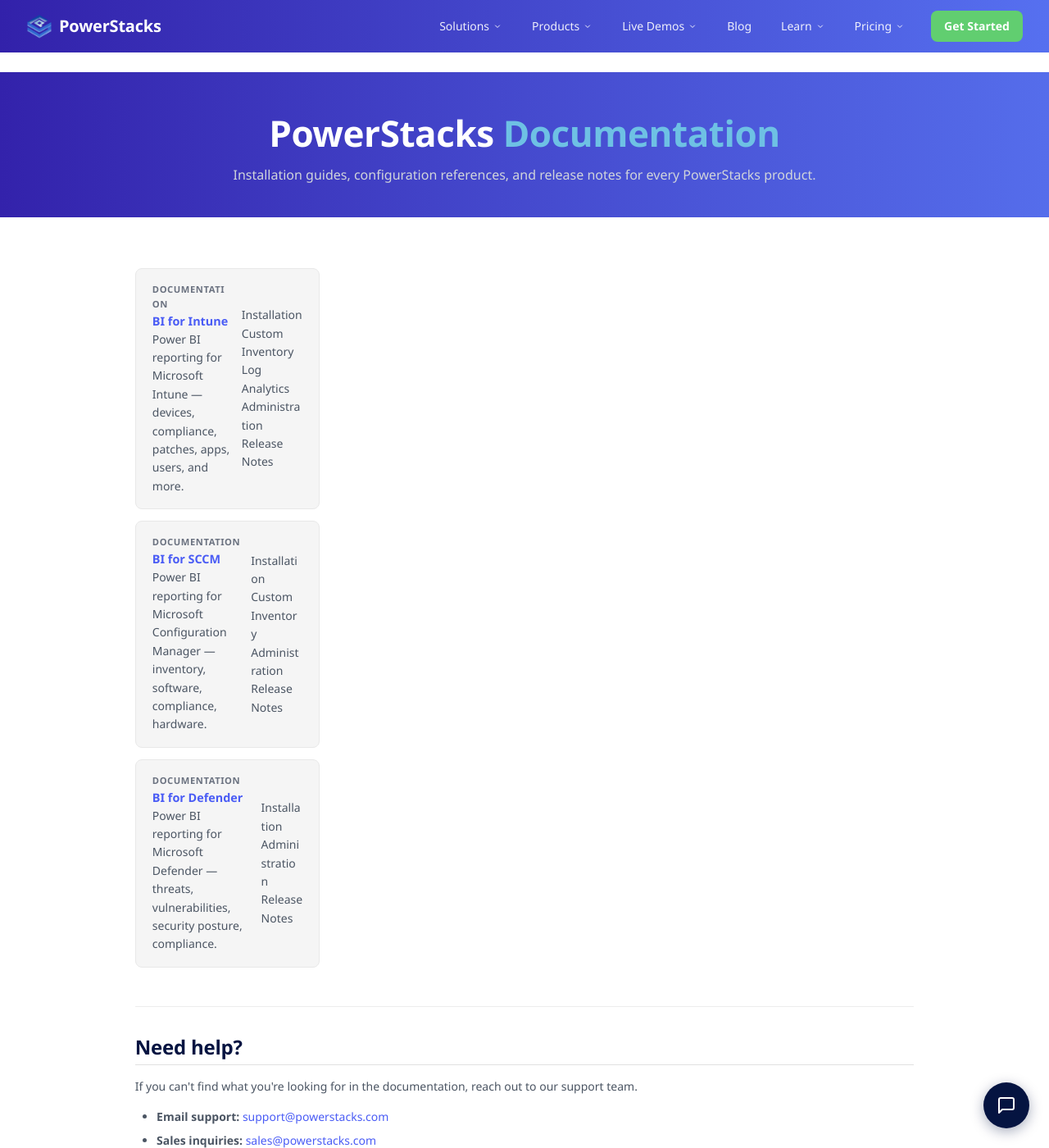
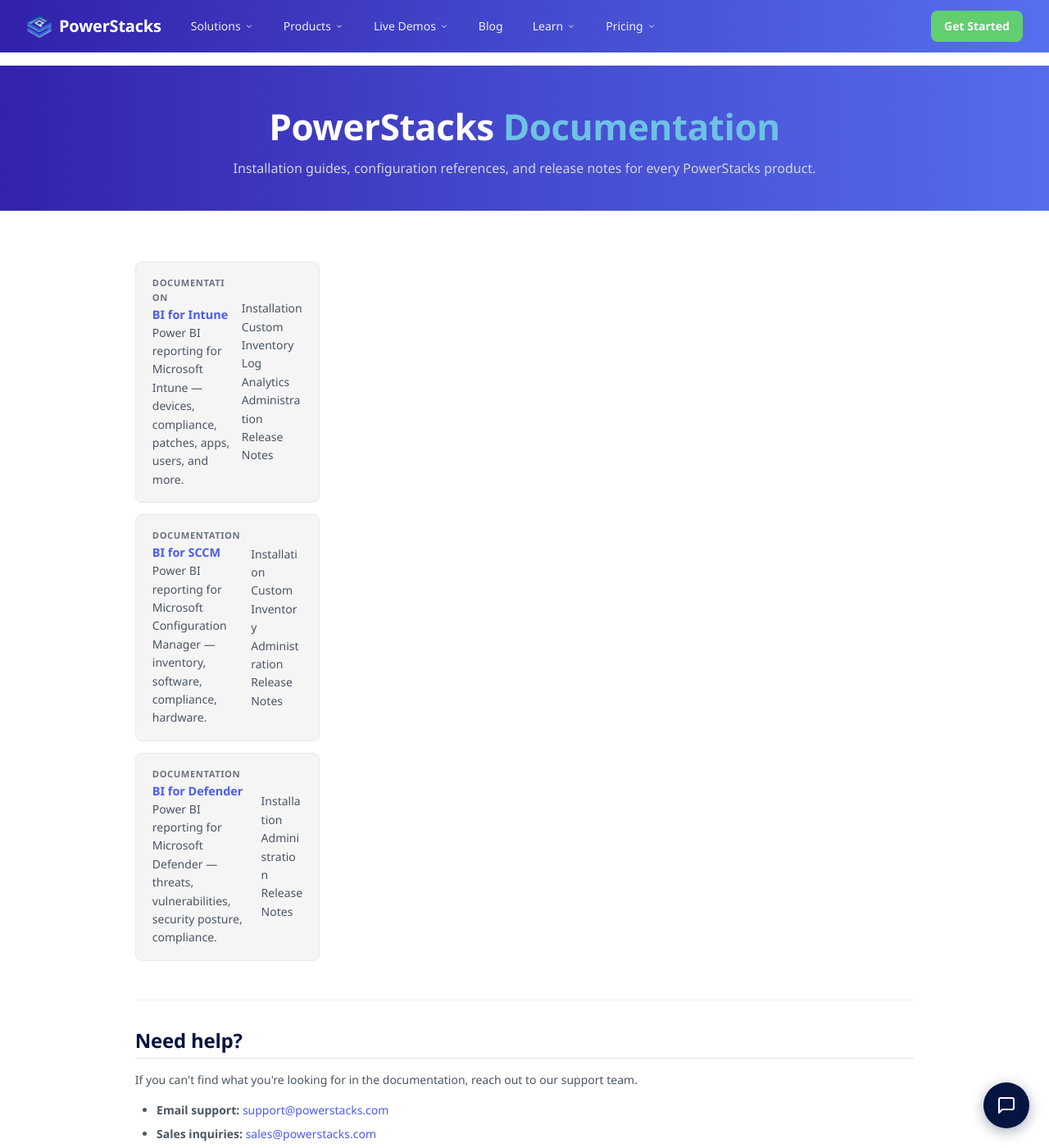
Before and after one commit to powerstacks-corp/powerstacks-docs, an MkDocs documentation site: the page built from docs/index.md, in a window 1280 px wide and 1400 px high. Shown: the whole window at 82% size. Built offline with MkDocs 1.6.1 and Material for MkDocs 9.7.7, drawn with Linux system fonts in a browser that asks for light colours.

Commit message:
Scope sidebar to current product; fix alignment + hero margin
- Re-enable navigation.tabs (hidden via CSS) so Material scopes the
  left sidebar to the active product section only
- Fix hero margin-top so article content isn't pushed under the nav
- Left-align nav items to match content flow
- Ensure .md-tabs stays hidden (tabs used only for sidebar scoping)

```diff
--- a/docs/stylesheets/powerstacks-nav.css
+++ b/docs/stylesheets/powerstacks-nav.css
@@ -334,7 +334,29 @@
 /* ─── Hero banner top margin: account for 64px nav ──────── */
 .hero-banner,
 .md-typeset h1:first-of-type:not(.hero-banner h1) {
-  margin-top: 0 !important;
+  margin-top: -0.5rem !important;
+}
+
+/* ─── Alignment: left-align the nav bar to match content flow ──── */
+/* The nav's max-width container is already centered at 1440px.
+   Content below flows left-aligned within Material's .md-content.
+   Ensure the nav items visually align with the content column. */
+.ps-header__nav {
+  justify-content: flex-start;
+}
+.ps-header__links {
+  margin-left: 0;
+  margin-right: auto;
+}
+
+/* ─── Fix navigation tabs (re-enabled for sidebar scoping but hidden) ── */
+/* Material's .md-tabs is re-enabled via navigation.tabs in mkdocs.yml
+   to scope the sidebar to the current product. The tab bar itself is
+   hidden — our header's Learn dropdown handles product switching. */
+.md-tabs {
+  display: none !important;
+  height: 0 !important;
+  overflow: hidden !important;
 }
 
 /* ─── Assistant Widget ──────────────────────────────── */
--- a/mkdocs.yml
+++ b/mkdocs.yml
@@ -36,13 +36,13 @@
     - navigation.tracking
     - navigation.sections         # group pages under section headers
     - navigation.indexes          # section titles can be clickable index pages
+    - navigation.tabs             # scopes sidebar to current product (tab bar hidden via CSS)
     - navigation.top              # back-to-top button
     - search.suggest
     - search.highlight
     - search.share
     - content.code.copy
     - toc.follow
-    # REMOVED: navigation.tabs    — no MkDocs tab bar (unified PowerStacks nav only)
     # REMOVED: navigation.expand  — only expand the active product's section
   palette:
     - scheme: default
```
